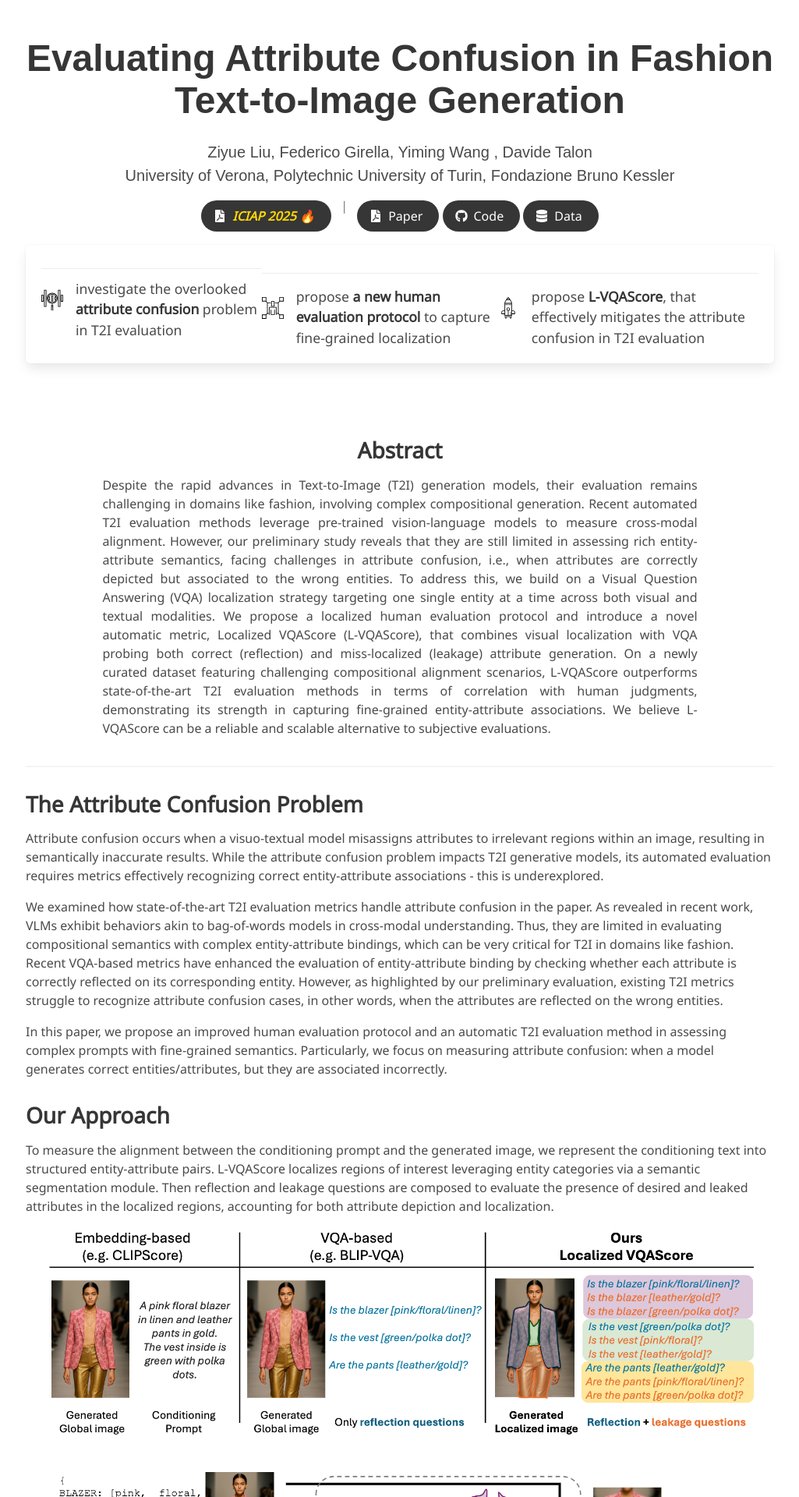
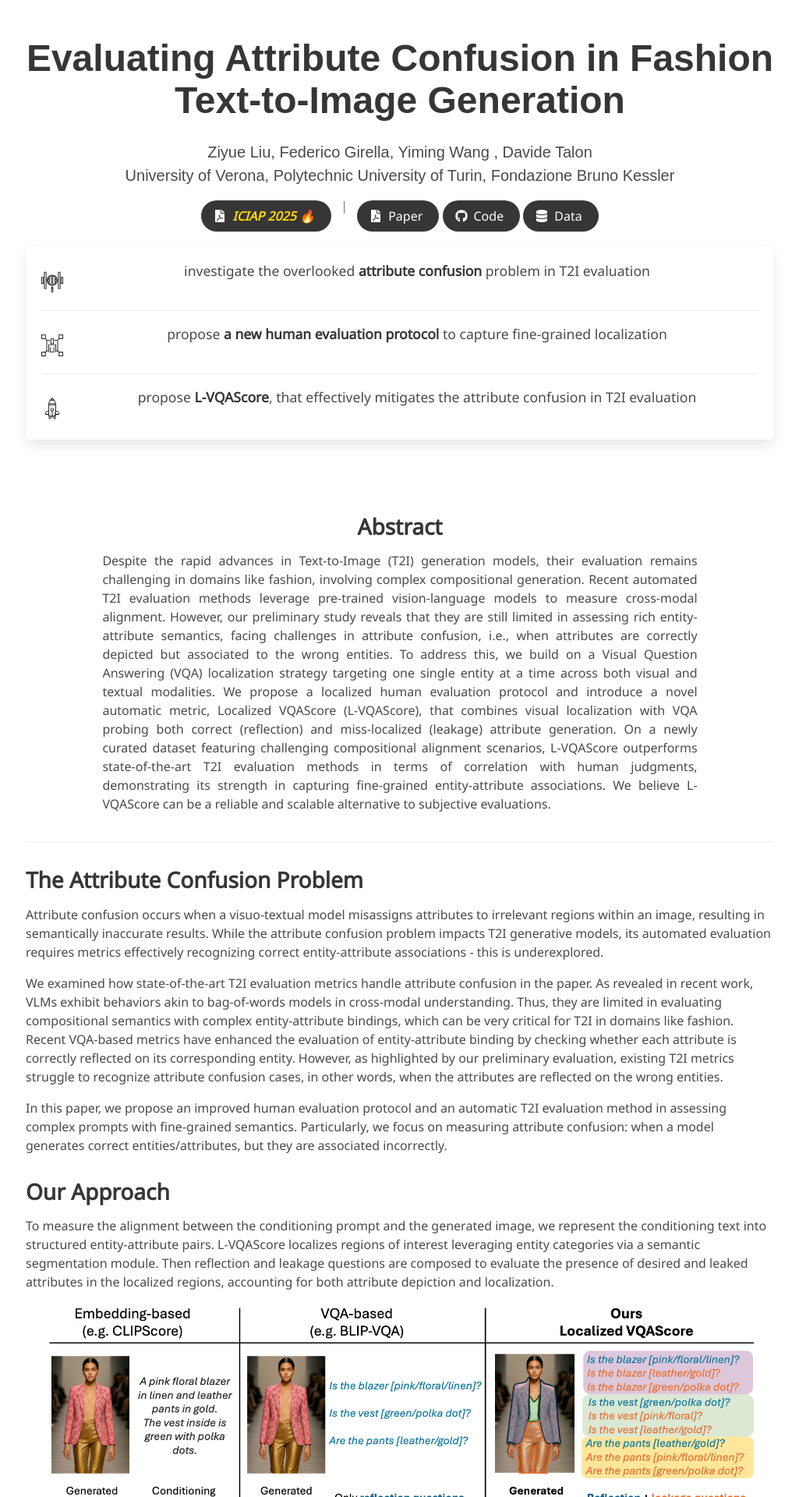
Before and after one commit to intelligolabs/L-VQAScore, a Jekyll site: the page built from index.md, in a window 1280 px wide. Shown: the top 1920 px of the page at 78% size, without its empty margins (127-1152 px from the left). Built offline with Jekyll 4.4.1, drawn with Linux system fonts in a browser that asks for light colours; some web fonts are replaced.

Commit message:
Update project_page.html

```diff
--- a/_layouts/project_page.html
+++ b/_layouts/project_page.html
@@ -119,8 +119,7 @@
             </div>
           </div>
 
-          <div class="box has-text-left">
-            <article class="media is-align-items-center">
+          <div class="box has-text-center">
                 <article class="media">
                   <figure class="media-left">
                     <img
```
